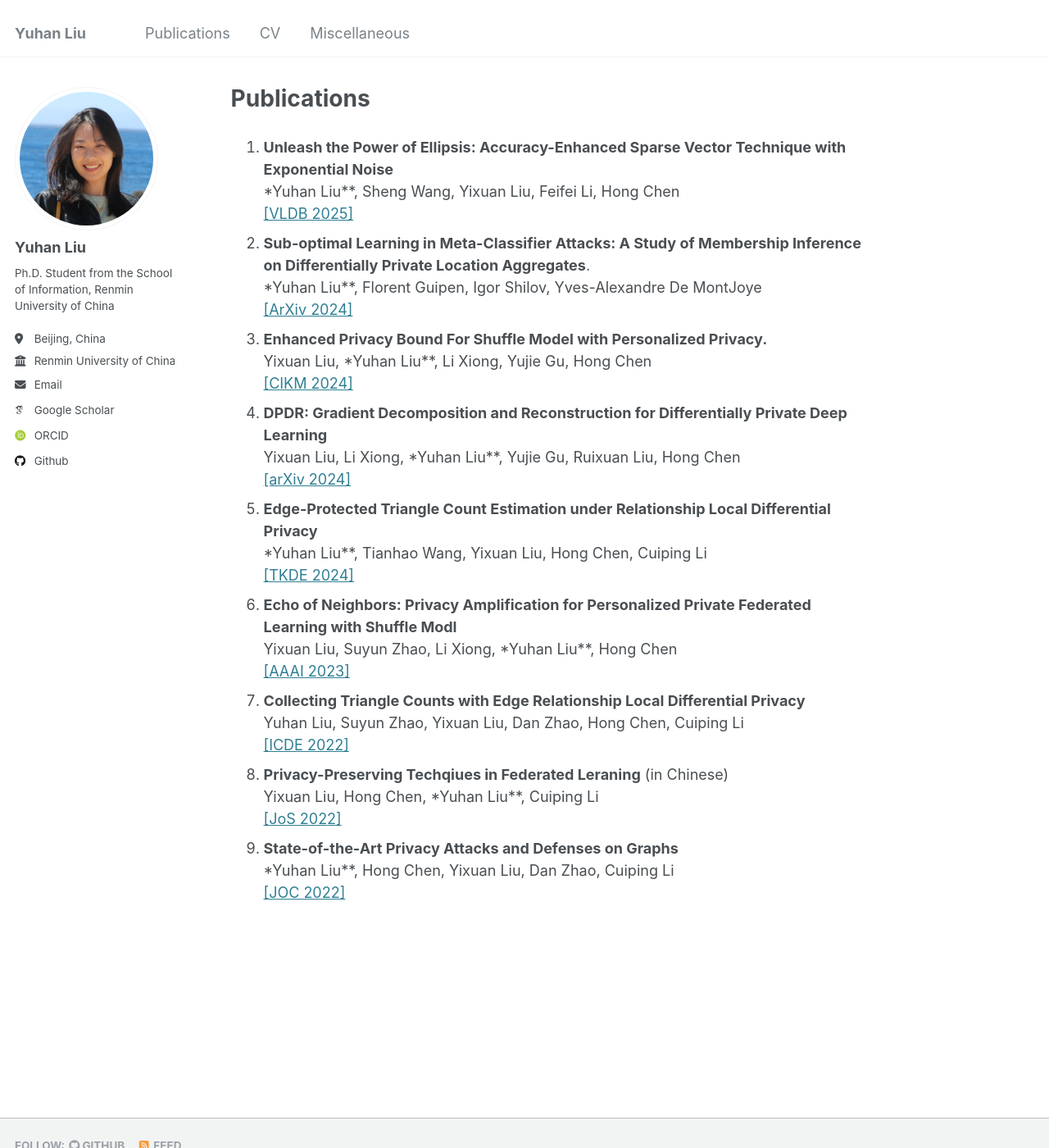
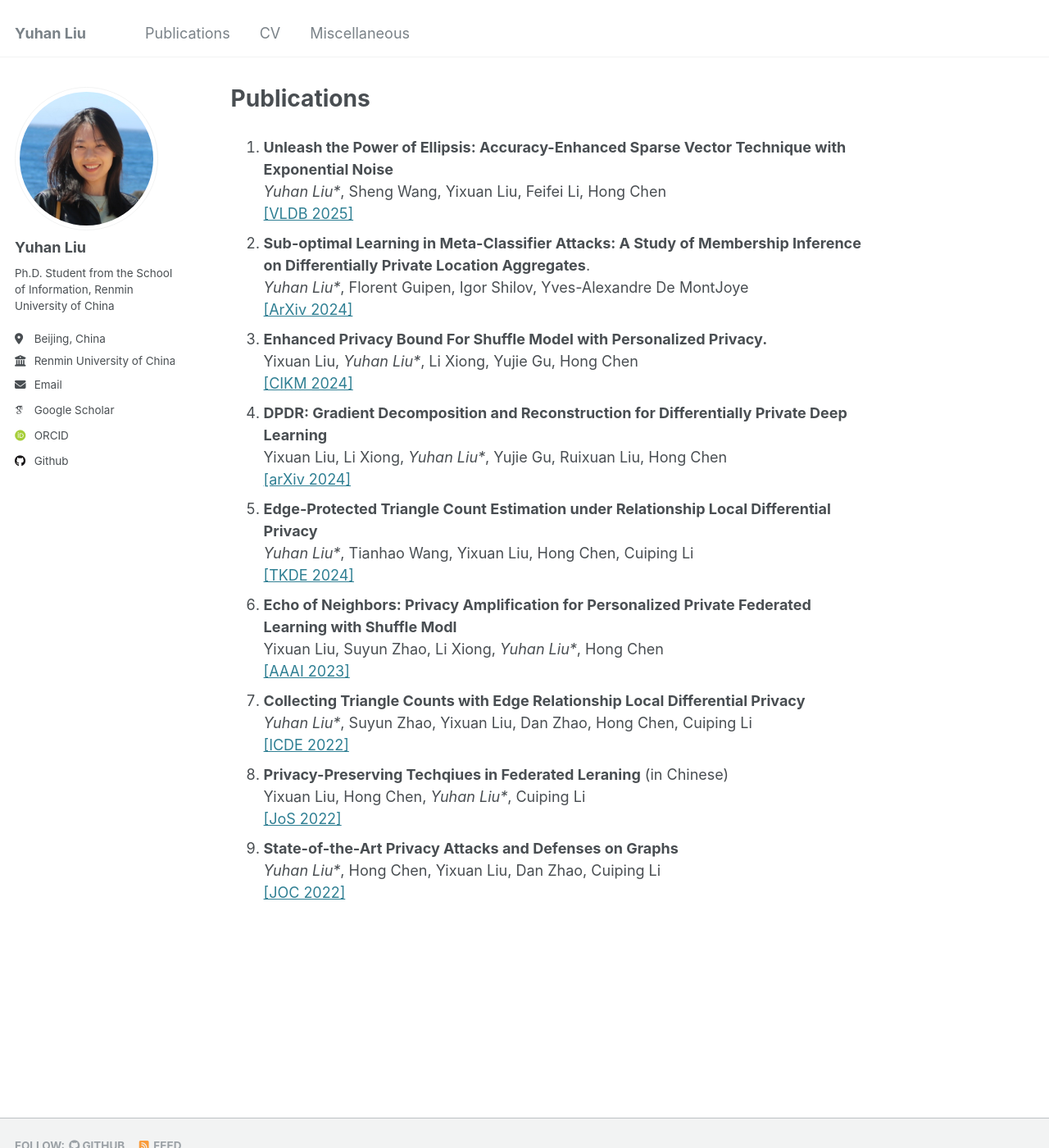
Before and after one commit to liuyuhannn/liuyuhannn.github.io, a Jekyll site: the page built from _pages/publications.md, in a window 1280 px wide and 1400 px high. Shown: the whole window at 82% size. Built offline with Jekyll 4.4.1, drawn with Linux system fonts in a browser that asks for light colours; some web fonts are replaced.

```diff
--- a/_pages/publications.md
+++ b/_pages/publications.md
@@ -7,29 +7,29 @@ author_profile: true
 #   - /misc.html
 ---
 1. **Unleash the Power of Ellipsis: Accuracy-Enhanced Sparse Vector Technique with Exponential Noise**\
-*Yuhan Liu**, Sheng Wang, Yixuan Liu, Feifei Li, Hong Chen\
+*Yuhan Liu\**, Sheng Wang, Yixuan Liu, Feifei Li, Hong Chen\
 [\[VLDB 2025\]](https://arxiv.org/pdf/2407.20068)
 1. **Sub-optimal Learning in Meta-Classifier Attacks: A Study of Membership Inference on Differentially Private Location Aggregates**.\
-*Yuhan Liu**, Florent Guipen, Igor Shilov, Yves-Alexandre De MontJoye\
+*Yuhan Liu\**, Florent Guipen, Igor Shilov, Yves-Alexandre De MontJoye\
 [[ArXiv 2024]](https://arxiv.org/pdf/2412.20456)
 1. **Enhanced Privacy Bound For Shuffle Model with Personalized Privacy.**\
-Yixuan Liu, *Yuhan Liu**, Li Xiong, Yujie Gu, Hong Chen\
+Yixuan Liu, *Yuhan Liu\**, Li Xiong, Yujie Gu, Hong Chen\
 [[CIKM 2024]](https://arxiv.org/pdf/2407.18157)
 1. **DPDR: Gradient Decomposition and Reconstruction for Differentially Private Deep Learning**\
-Yixuan Liu, Li Xiong, *Yuhan Liu**, Yujie Gu, Ruixuan Liu, Hong Chen\
+Yixuan Liu, Li Xiong, *Yuhan Liu\**, Yujie Gu, Ruixuan Liu, Hong Chen\
 [[arXiv 2024]](https://arxiv.org/pdf/2406.02744)
 1. **Edge-Protected Triangle Count Estimation under Relationship Local Differential Privacy**\
-*Yuhan Liu**, Tianhao Wang, Yixuan Liu, Hong Chen, Cuiping Li\
+*Yuhan Liu\**, Tianhao Wang, Yixuan Liu, Hong Chen, Cuiping Li\
 [[TKDE 2024]](https://ieeexplore.ieee.org/abstract/document/10480254)
 1. **Echo of Neighbors: Privacy Amplification for Personalized Private Federated Learning with Shuffle Modl**\
-Yixuan Liu, Suyun Zhao, Li Xiong, *Yuhan Liu**, Hong Chen\
+Yixuan Liu, Suyun Zhao, Li Xiong, *Yuhan Liu\**, Hong Chen\
 [[AAAI 2023]](https://ojs.aaai.org/index.php/AAAI/article/download/26400/26172)
 1. **Collecting Triangle Counts with Edge Relationship Local Differential Privacy**\
-Yuhan Liu, Suyun Zhao, Yixuan Liu, Dan Zhao, Hong Chen, Cuiping Li\
+*Yuhan Liu\**, Suyun Zhao, Yixuan Liu, Dan Zhao, Hong Chen, Cuiping Li\
 [[ICDE 2022]](https://ieeexplore.ieee.org/abstract/document/9835478)
 1. **Privacy-Preserving Techqiues in Federated Leraning** (in Chinese)\
-Yixuan Liu, Hong Chen, *Yuhan Liu**, Cuiping Li\
+Yixuan Liu, Hong Chen, *Yuhan Liu\**, Cuiping Li\
 [[JoS 2022]](https://jos.org.cn/jos/article/pdf/6446)
 1. **State-of-the-Art Privacy Attacks and Defenses on Graphs**\
-*Yuhan Liu**, Hong Chen, Yixuan Liu, Dan Zhao, Cuiping Li\
+*Yuhan Liu\**, Hong Chen, Yixuan Liu, Dan Zhao, Cuiping Li\
 [[JOC 2022]](http://cjc.ict.ac.cn/online/onlinepaper/002-刘宇涵-H-2022425163952.pdf)
```
